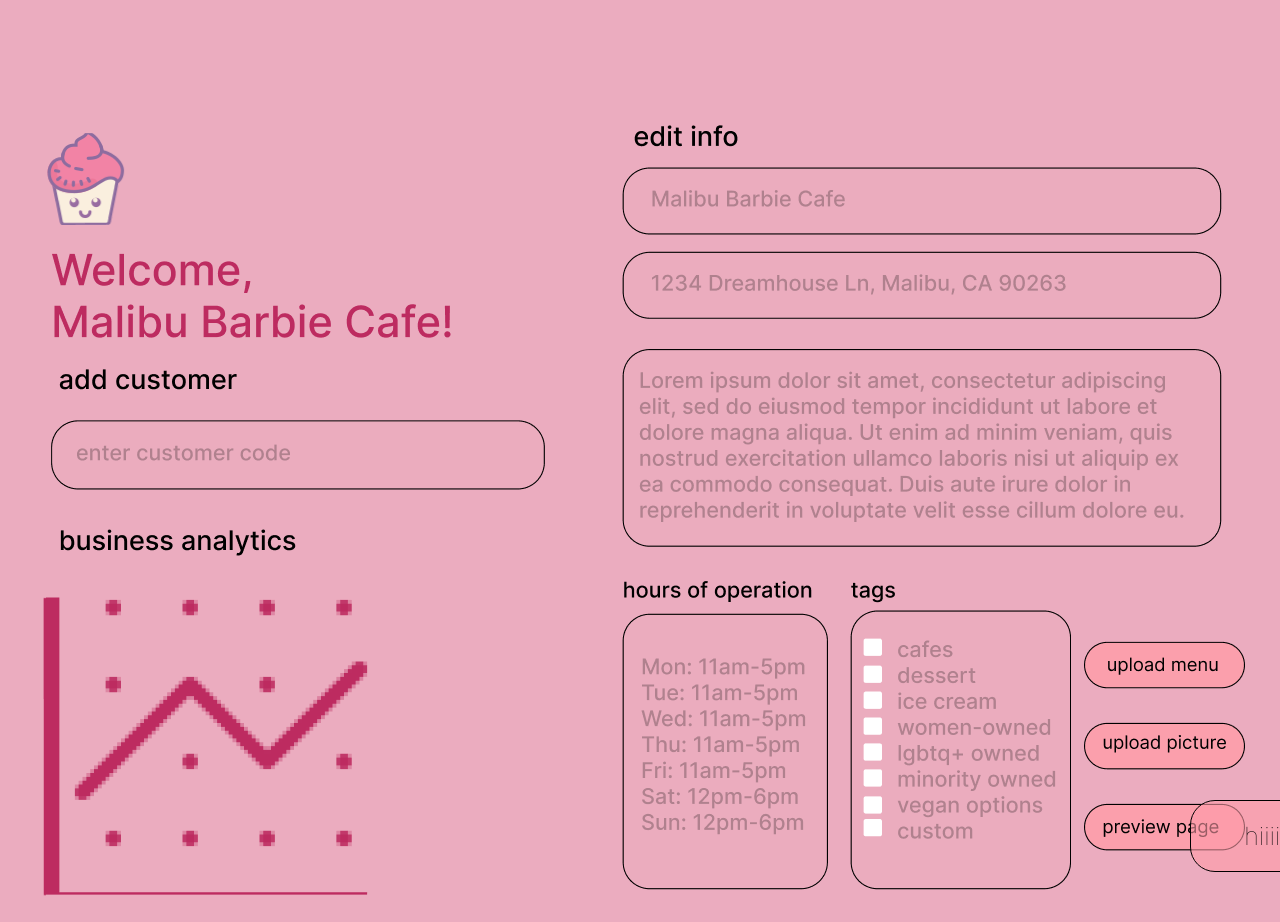
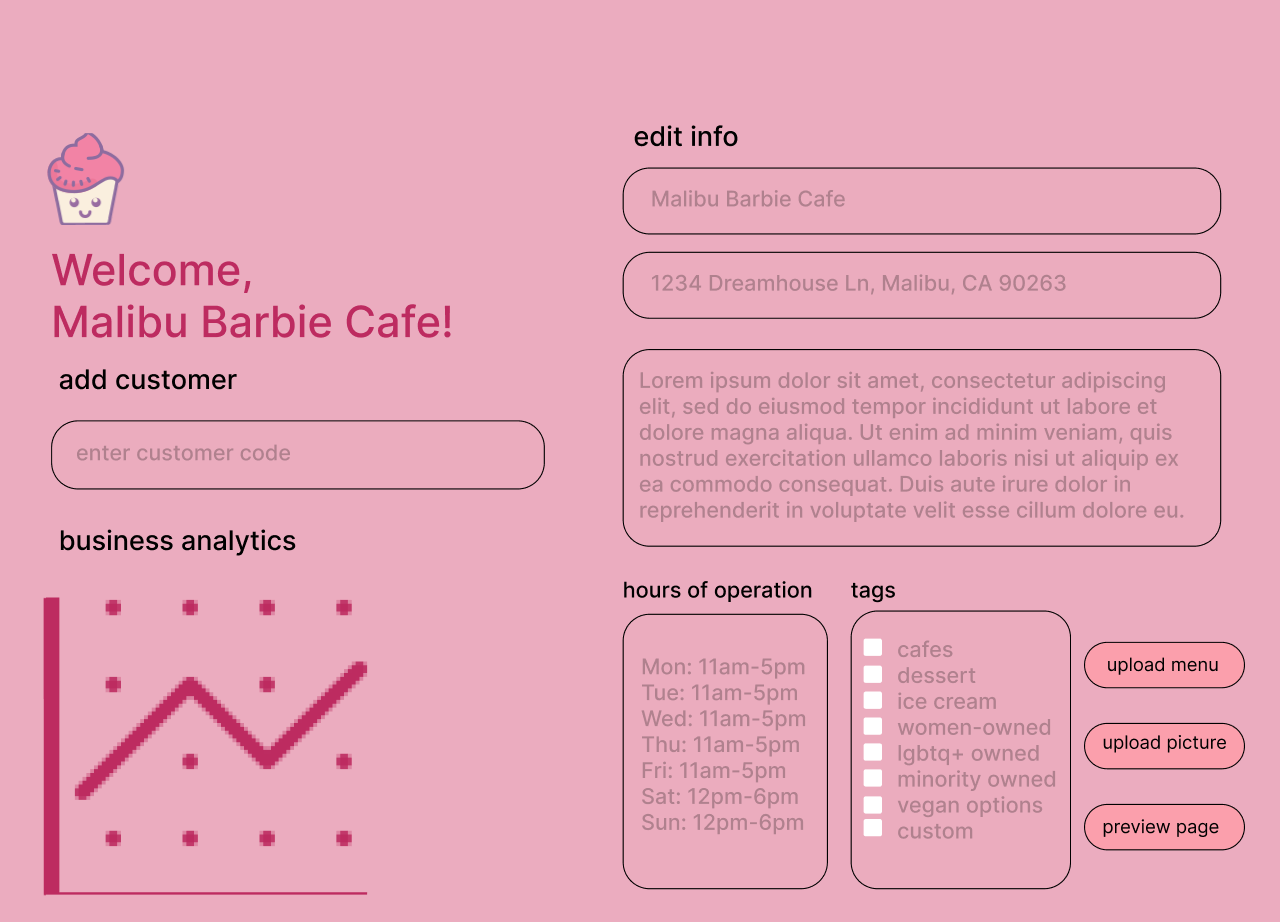
Before and after one commit to krisub/wics_hacks_24, a React (Create React App) app: page /businessDashboard in a window 1280 px wide. Shown: the top 922 px of the page. Built offline with nearby package versions, Linux system fonts and the light colour scheme.

Commit message:
final changes

```diff
--- a/src/BusinessDashboard.css
+++ b/src/BusinessDashboard.css
@@ -3,5 +3,5 @@
     margin-top: -200px;
     position: absolute;
     width: 150px;
-    opacity: 10;
+    opacity: 0;
 }
```
